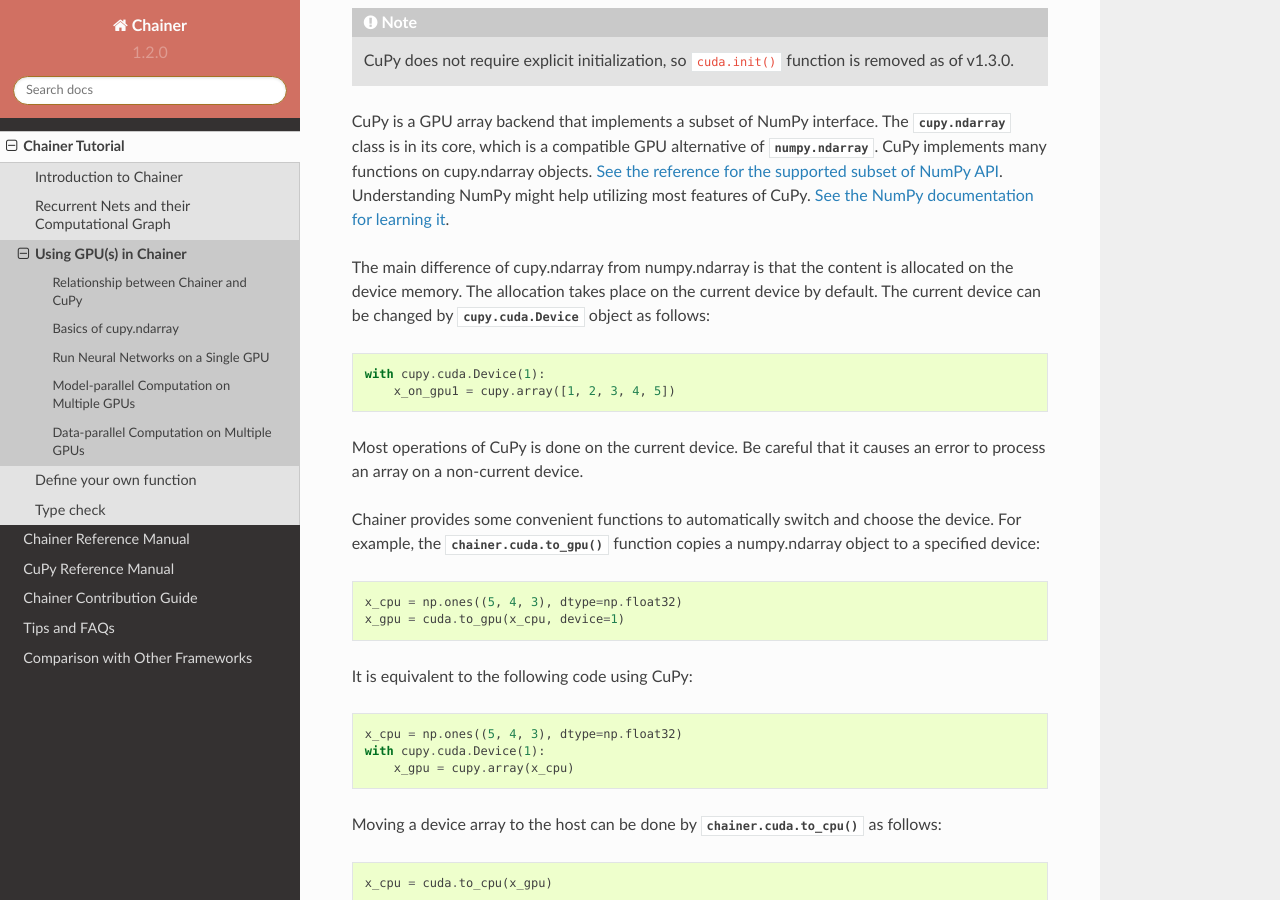
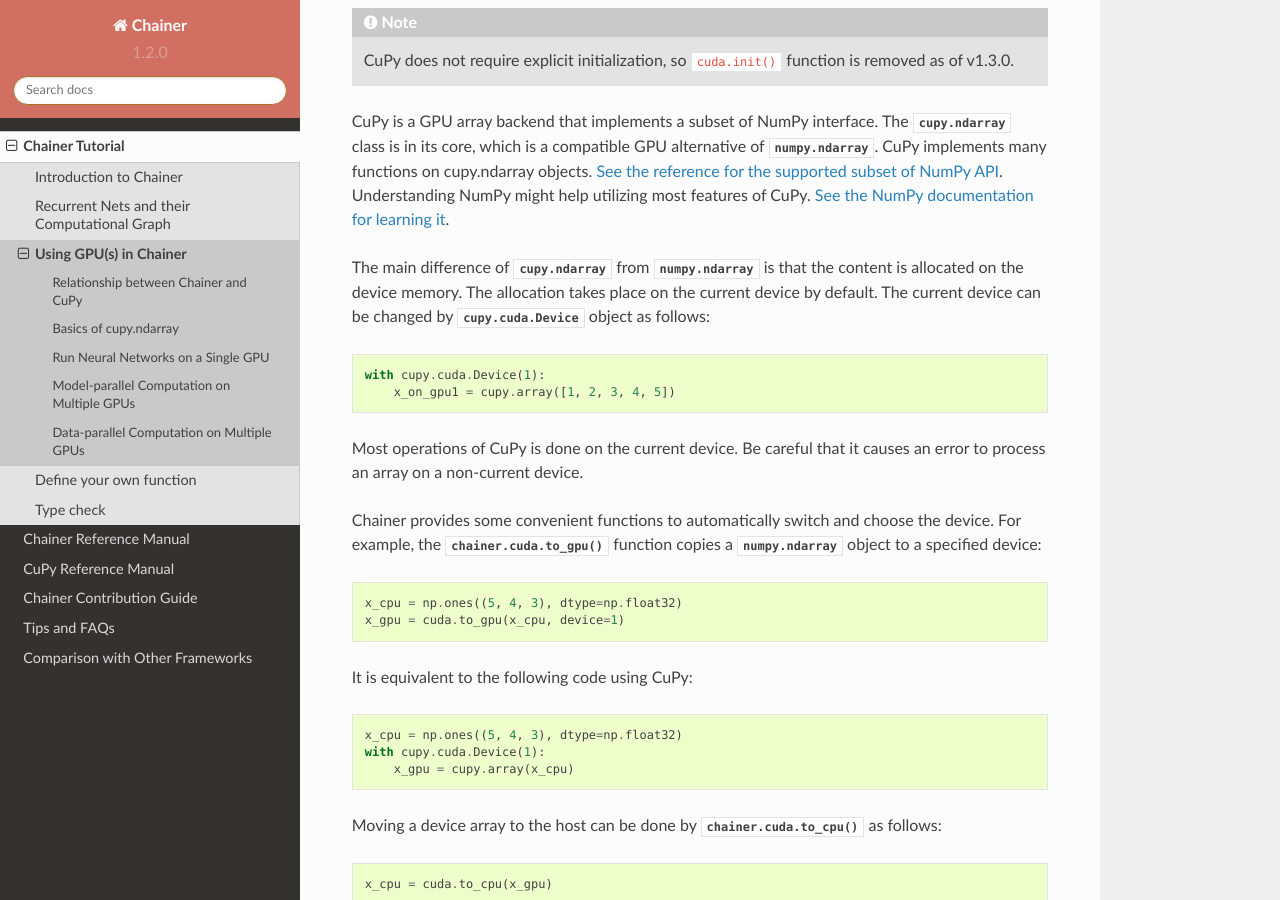
Before and after one commit to mitmul/intel-chainer, a Sphinx documentation site: the page built from docs/source/tutorial/gpu.rst, in a window 1280 px wide and 900 px high, scrolled down 1239 px. Built offline with Sphinx 7.4.7 and the Read the Docs theme 2.0.0, drawn with Linux system fonts in a browser that asks for light colours; part of the change alters nothing that is shown; some of the changed text lies outside the part shown.

```diff
--- a/docs/source/tutorial/gpu.rst
+++ b/docs/source/tutorial/gpu.rst
@@ -59,7 +59,7 @@ CuPy implements many functions on cupy.ndarray objects.
 Understanding NumPy might help utilizing most features of CuPy.
 `See the NumPy documentation for learning it <http://docs.scipy.org/doc/numpy/index.html>`_.
 
-The main difference of cupy.ndarray from numpy.ndarray is that the content is allocated on the device memory.
+The main difference of :class:`cupy.ndarray` from :class:`numpy.ndarray` is that the content is allocated on the device memory.
 The allocation takes place on the current device by default.
 The current device can be changed by :class:`cupy.cuda.Device` object as follows::
 
@@ -70,7 +70,7 @@ Most operations of CuPy is done on the current device.
 Be careful that it causes an error to process an array on a non-current device.
 
 Chainer provides some convenient functions to automatically switch and choose the device.
-For example, the :func:`chainer.cuda.to_gpu` function copies a numpy.ndarray object to a specified device::
+For example, the :func:`chainer.cuda.to_gpu` function copies a :class:`numpy.ndarray` object to a specified device::
 
   x_cpu = np.ones((5, 4, 3), dtype=np.float32)
   x_gpu = cuda.to_gpu(x_cpu, device=1)
@@ -147,7 +147,7 @@ Make sure to give parameters and gradients of the GPU version to the optimizer.
   optimizer = optimizers.SGD()
   optimizer.setup(model)
 
-Note that this method returns the function set itself.
+Note that this method returns the :class:`FunctionSet` itself.
 The device specifier can be omitted, in which case it uses the current device.
 
 Then, all we have to do is transferring each minibatch to the GPU::
```
